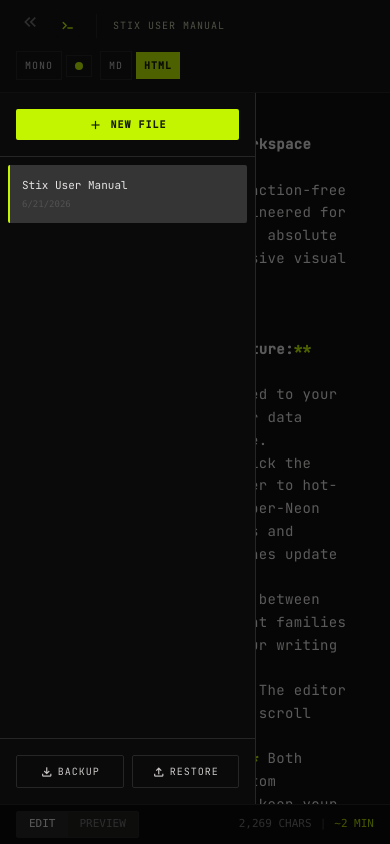
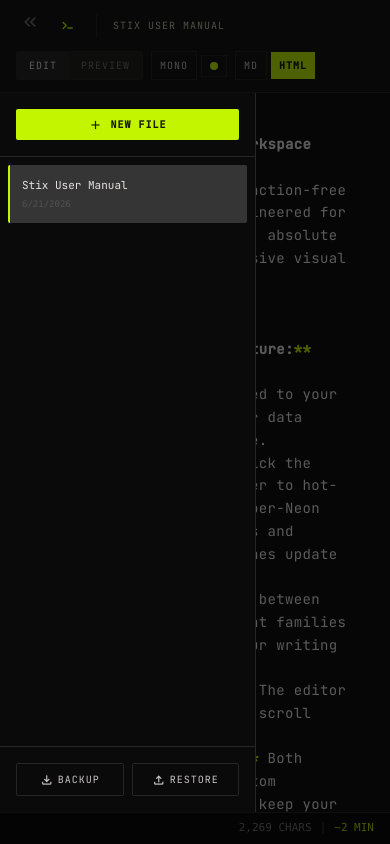
Before and after one commit to arshian-dev/stix, a React (Vite) app: page / in a window 390 px wide. Built offline with nearby package versions, Linux system fonts and the light colour scheme.

Commit message:
style: move mobile view toggle to navbar

```diff
--- a/src/pages/Workspace.tsx
+++ b/src/pages/Workspace.tsx
@@ -604,6 +604,23 @@ export function Workspace() {
         </div>
 
         <div className="flex items-center gap-2 md:gap-6 overflow-x-auto scrollbar-hide pb-1 md:pb-0">
+
+          {/* Mobile View Toggle */}
+          <div className="md:hidden flex items-center bg-surface-container rounded-sm border border-neutral-800 overflow-hidden shrink-0">
+            <button
+              onClick={() => setMobileViewMode('edit')}
+              className={`font-label-sm text-[10px] uppercase tracking-widest px-3 py-1.5 transition-colors ${mobileViewMode === 'edit' ? 'bg-neutral-800 text-on-surface' : 'text-neutral-500'}`}
+            >
+              EDIT
+            </button>
+            <button
+              onClick={() => setMobileViewMode('preview')}
+              className={`font-label-sm text-[10px] uppercase tracking-widest px-3 py-1.5 transition-colors ${mobileViewMode === 'preview' ? 'bg-neutral-800 text-on-surface' : 'text-neutral-500'}`}
+            >
+              PREVIEW
+            </button>
+          </div>
+
           <div className="flex items-center gap-1 md:gap-2">
             {/* Font Switcher */}
             <button
@@ -837,24 +854,7 @@ export function Workspace() {
       </div>
 
       {/* 4. SYSTEM METRICS FOOTER */}
-      <footer className="h-10 md:h-8 bg-neutral-950 border-t border-neutral-800 px-4 flex items-center justify-between text-[11px] text-neutral-500 font-mono shrink-0">
-
-        {/* Mobile View Toggle */}
-        <div className="md:hidden flex items-center bg-surface-container rounded-sm border border-neutral-800 overflow-hidden">
-          <button
-            onClick={() => setMobileViewMode('edit')}
-            className={`px-3 py-1 transition-colors ${mobileViewMode === 'edit' ? 'bg-neutral-800 text-on-surface' : 'text-neutral-500'}`}
-          >
-            EDIT
-          </button>
-          <button
-            onClick={() => setMobileViewMode('preview')}
-            className={`px-3 py-1 transition-colors ${mobileViewMode === 'preview' ? 'bg-neutral-800 text-on-surface' : 'text-neutral-500'}`}
-          >
-            PREVIEW
-          </button>
-        </div>
-
+      <footer className="h-8 bg-neutral-950 border-t border-neutral-800 px-4 flex items-center justify-between text-[11px] text-neutral-500 font-mono shrink-0">
         <div className="hidden md:flex items-center gap-2">
           <div className="w-1.5 h-1.5 rounded-full animate-pulse" style={{ backgroundColor: 'var(--color-primary-fixed)' }}></div>
           <span>SYS_STATUS: READY // LOCAL_SYNC: ACTIVE</span>
```
